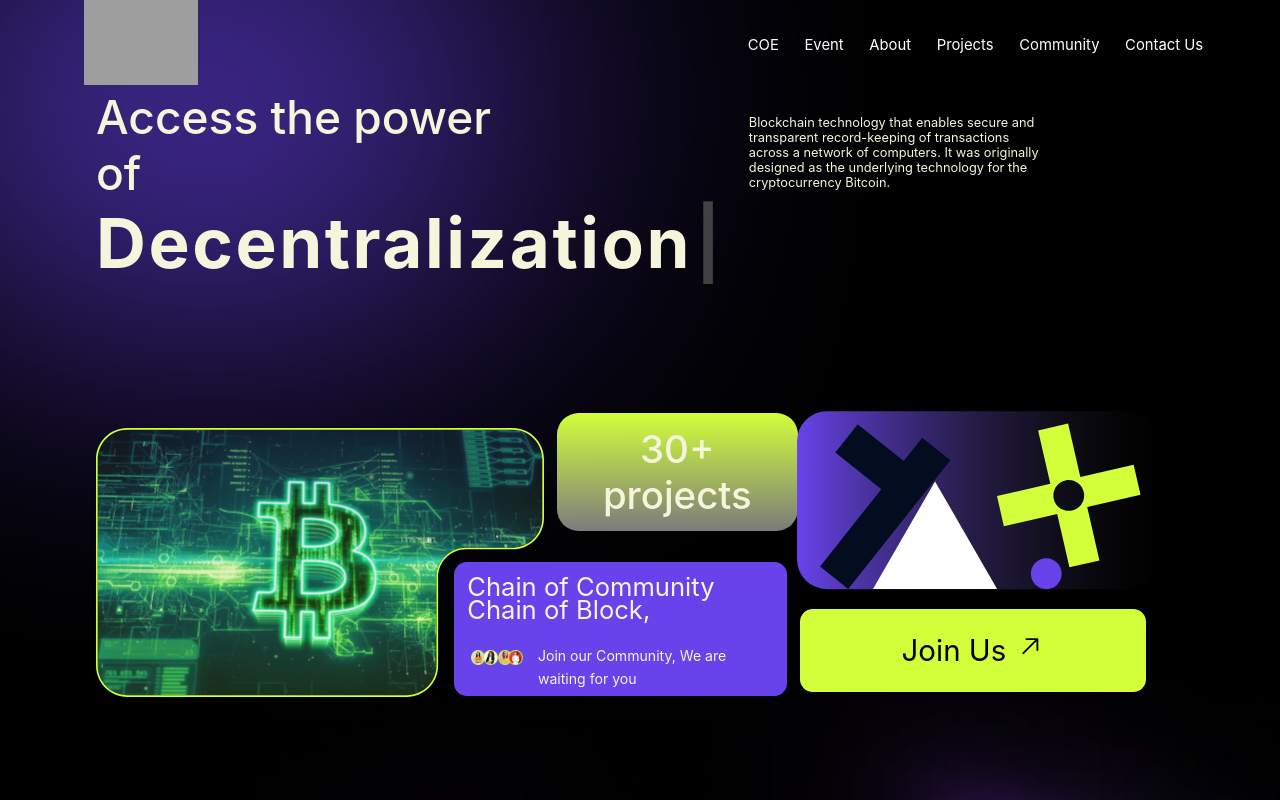
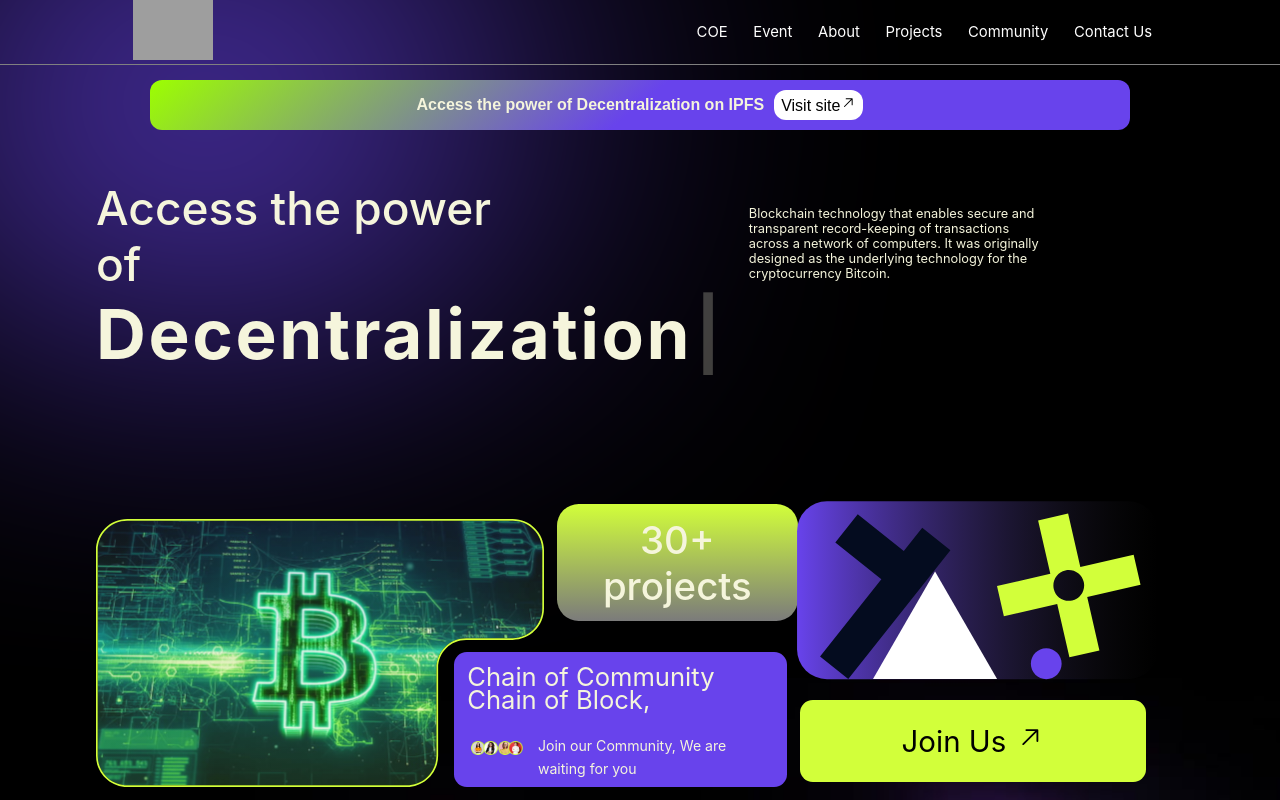
Before and after one commit to AdityaKumar41/campus-tocrypto, a React (Create React App) app: page / in a window 1280 px wide. Shown: the top 800 px of the page. Built offline with nearby package versions, Linux system fonts and the light colour scheme; grey boxes are pictures that could not be loaded; a web font is replaced by a local one.

Commit message:
added frame to access campustocrypto.eth

```diff
--- a/src/components/Navbar/Navbar.css
+++ b/src/components/Navbar/Navbar.css
@@ -1,5 +1,8 @@
+nav{
+  border-bottom: solid gray 1px ;
+}
 .navbar{
-    width: 88%;
+    width: 80%;
     margin-left: auto;
     margin-right: auto;
     display: flex;
@@ -51,7 +54,7 @@
     cursor: pointer;
 } */
 .home img{
-    width: 10vw;
+    width: 7vw;
     aspect-ratio: 3/2;
     object-fit: contain;
 }
--- a/src/pages/Home/Home.css
+++ b/src/pages/Home/Home.css
@@ -1,8 +1,6 @@
 .home{
-
     color: beige;
     overflow-x: hidden;
-
 }
 .circle{
     position: absolute;
@@ -15,6 +13,48 @@
     border-radius: 50%;
     filter: blur(12vw);
 }
+
+.framer{
+    align-items: center;
+    background: linear-gradient(140deg, rgb(157, 255, 0) 0%, #6843EC 50%);
+    /* background-color: #6843EC; */
+    border-radius: 12px;
+    display: flex;
+    flex: none;
+    flex-direction: row;
+    gap: 10px;
+    height: min-content;
+    justify-content: center;
+    overflow: hidden;
+    padding: 10px 40px;
+    position: relative;
+    margin: 15px 150px 50px 150px;
+    font-family: sans-serif;
+    .content{
+        font-weight: 600;
+    }
+    .visit{
+        background-color: white;
+        border-radius: 12px;
+        padding: 5px 7px 5px 7px;
+        a{
+            color: black;
+
+        }
+
+    }
+
+    @media (max-width: 900px)
+    {
+        display: flex;
+        align-items: center;
+        justify-content: center;
+        flex-direction : column;
+        margin: 30px;
+    }
+}
+
+
 .section1{
     display: flex;
     justify-content: space-between;
--- a/src/pages/Home/Home.jsx
+++ b/src/pages/Home/Home.jsx
@@ -4,7 +4,7 @@ import { useTypewriter, Cursor } from "react-simple-typewriter";
 import Popup from "reactjs-popup";
 import { Link } from "react-router-dom";
 import CountUp from 'react-countup';
-import { GoArrowUpRight } from "react-icons/go";
+import {  GoArrowUpRight } from "react-icons/go";
 // import Confetti from '../Confetti';
 
 import "./Home.css";
@@ -254,6 +254,10 @@ useEffect(()=>{
     <>
     <div className="circle"></div>
       <div className="home">
+        <div className="framer">
+          <div className="content">Access the power of Decentralization on IPFS</div>
+          <div className="visit"><a href="https://campustocrypto.eth/">Visit site</a><GoArrowUpRight color="black"/></div>
+        </div>
         {/* SECTION 1 */}
         <div className="section1">
           <div className="section1-left">
```
